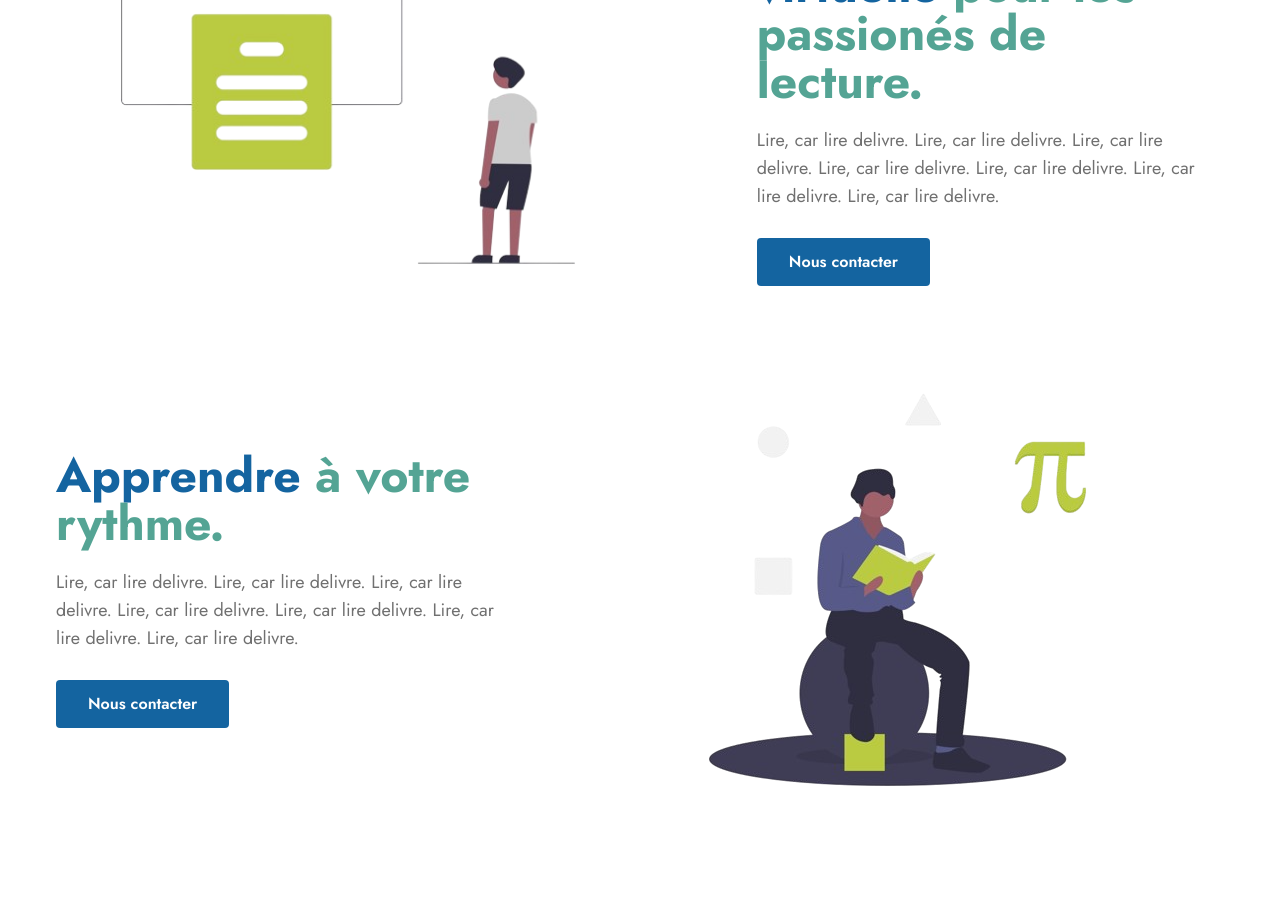
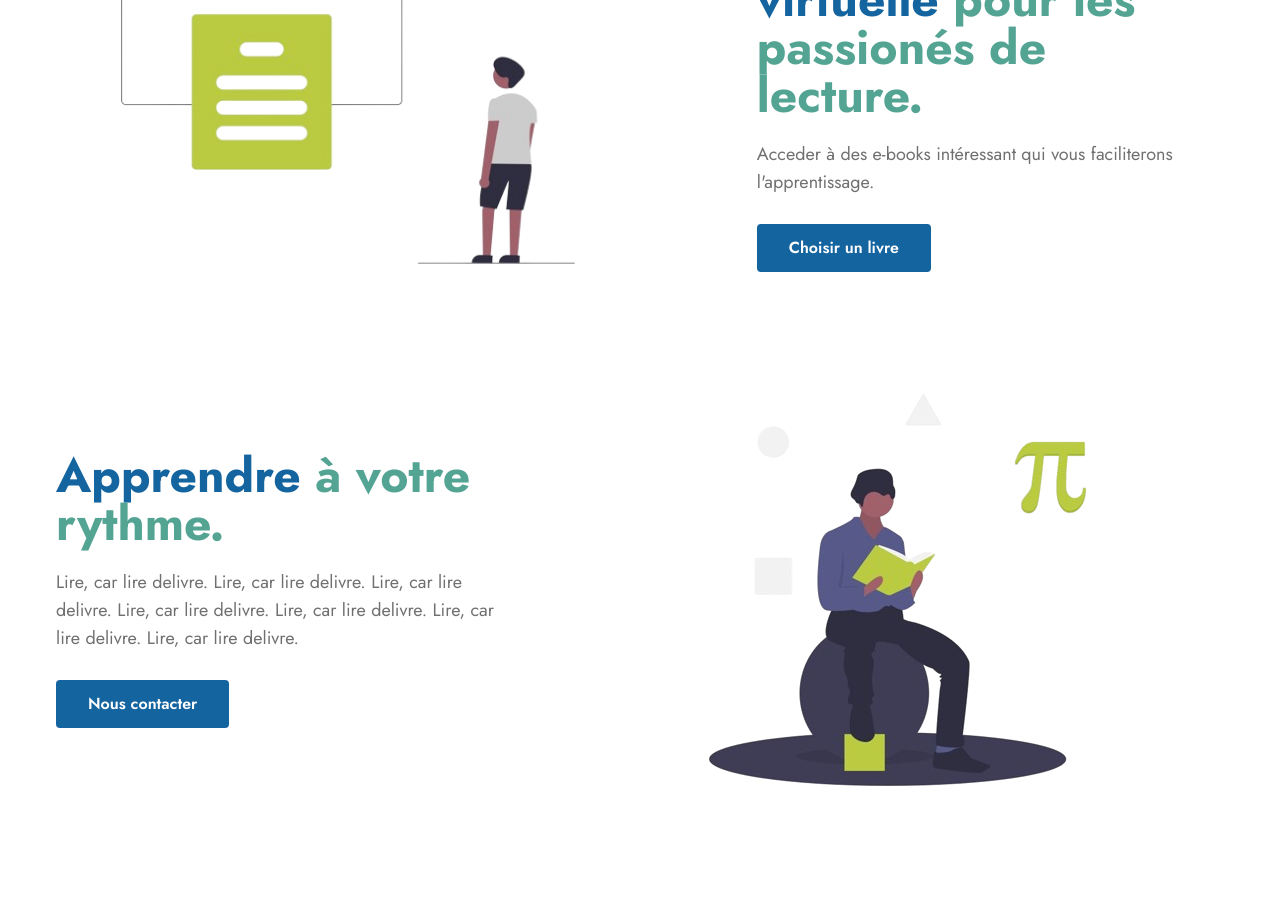
Before and after one commit to Kmahamadou/raspberrypi_book_store, a React (Create React App) app: page / in a window 1280 px wide. Shown: the part 1340-2252 px from the top of the page. Built offline with nearby package versions, Linux system fonts and the light colour scheme.

Commit message:
Updated About compoenent text

```diff
--- a/src/components/About.jsx
+++ b/src/components/About.jsx
@@ -34,10 +34,9 @@ const About = () => {
                         Une bibliothèque virtuelle <span className='text-secondary'>pour les passionés de lecture.</span>
                     </h2>
                     <p className='text-tartiary text-lg mb-7'>
-                    Lire, car lire delivre. Lire, car lire delivre. Lire, car lire delivre. Lire, car lire delivre.
-                    Lire, car lire delivre. Lire, car lire delivre. Lire, car lire delivre.
+                    Acceder à des e-books intéressant qui vous faciliterons l'apprentissage.
                     </p>
-                    <button className='btnPrimary'>Nous contacter</button>
+                    <button className='btnPrimary'>Choisir un livre</button>
                 </motion.div>
             </div>
 
```
